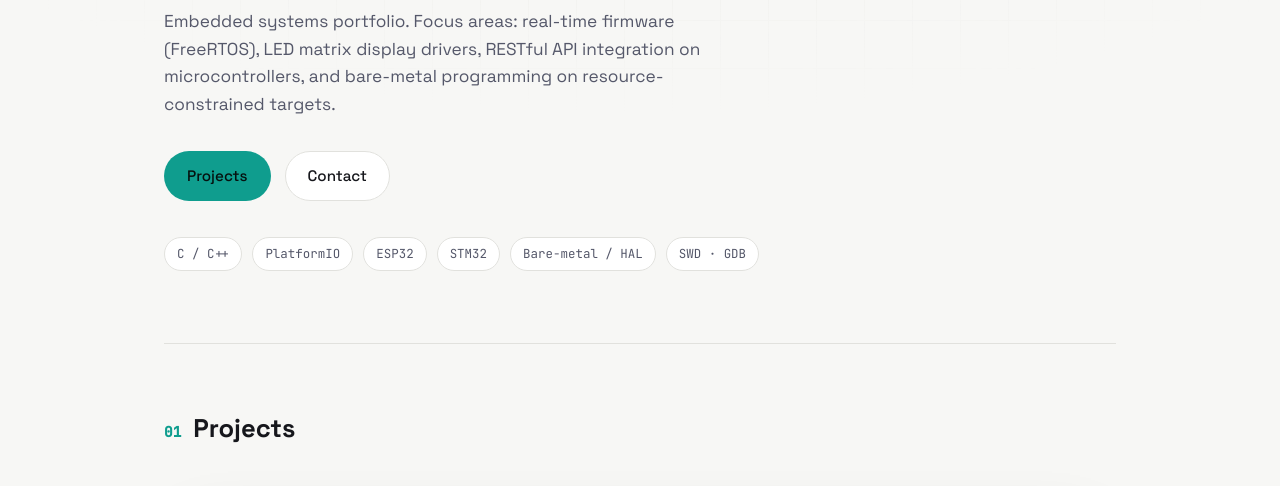
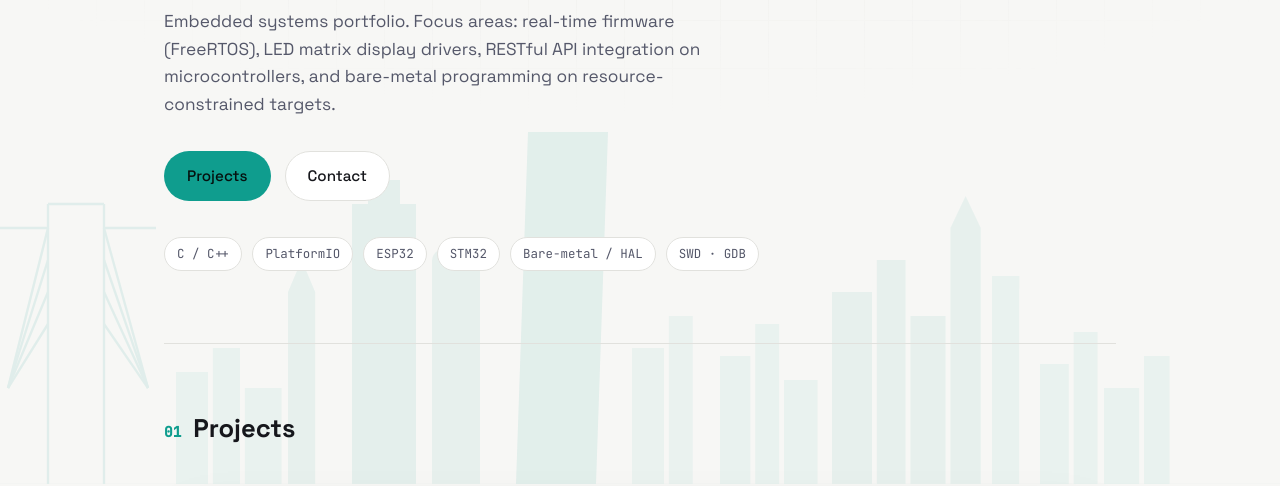
Before and after one commit to mikeladderbush/portfolio-site, a plain HTML site: page index.html in a window 1280 px wide. Shown: the part 316-802 px from the top of the page. Drawn offline with Linux system fonts and the light colour scheme.

Commit message:
Add Boston skyline silhouette background (custom SVG, theme-tinted)

```diff
--- a/index.html
+++ b/index.html
@@ -13,6 +13,7 @@
 </head>
 <body>
 
+<div class="bg-skyline" aria-hidden="true"></div>
 <div class="bg-grid" aria-hidden="true"></div>
 
 <header class="nav">
--- a/styles.css
+++ b/styles.css
@@ -69,6 +69,31 @@ body {
   background-size: 48px 48px;
   opacity: 0.35;
   mask-image: radial-gradient(ellipse 80% 60% at 50% 0%, black 40%, transparent 90%);
+}
+
+.bg-skyline {
+  position: fixed;
+  left: 0;
+  right: 0;
+  bottom: 0;
+  height: 46vh;
+  min-height: 340px;
+  z-index: -2;
+  background-color: var(--accent);
+  opacity: 0.14;
+  -webkit-mask-image: url("assets/boston-skyline.svg");
+  mask-image: url("assets/boston-skyline.svg");
+  -webkit-mask-repeat: no-repeat;
+  mask-repeat: no-repeat;
+  -webkit-mask-position: bottom center;
+  mask-position: bottom center;
+  -webkit-mask-size: cover;
+  mask-size: cover;
+}
+
+:root[data-theme="light"] .bg-skyline { opacity: 0.1; }
+@media (prefers-color-scheme: light) {
+  :root:not([data-theme="dark"]) .bg-skyline { opacity: 0.1; }
 }
 
 code {
```
Also changed, not shown: assets/boston-skyline.svg (added).
